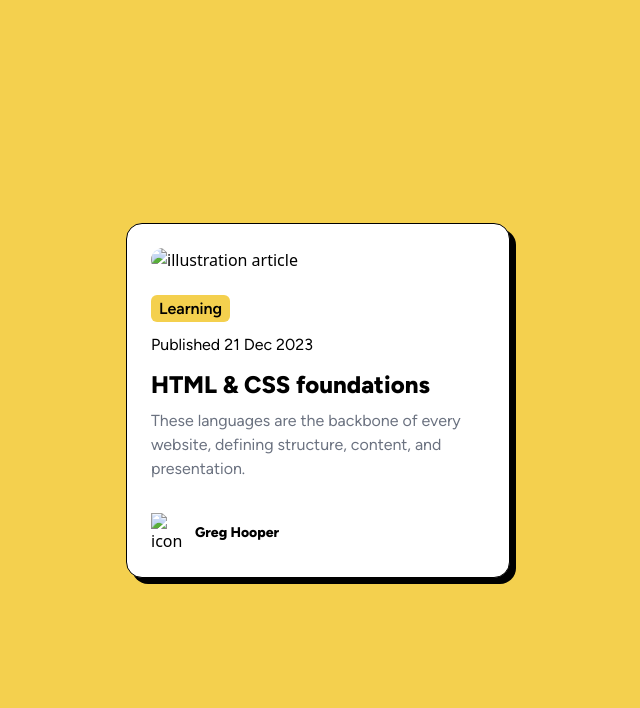
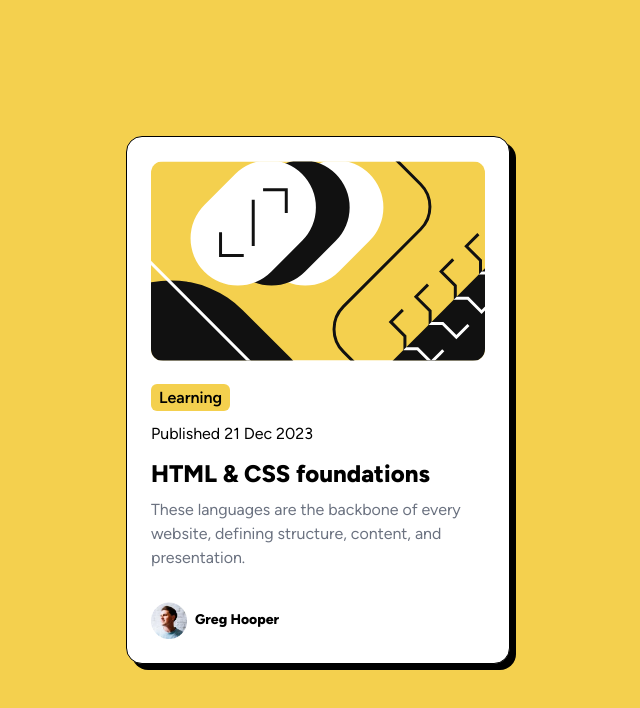
Before and after one commit to Thiagouh/Blog-Preview-Card, a website: page index.html in a window 1280 px wide. Shown: the whole page, without its empty margins (322-962 px from the left). Drawn offline with Linux system fonts and the light colour scheme; the site is published under a folder, as on GitHub Pages, so addresses that start at the root find nothing.

Commit message:
images path changed

```diff
--- a/index.html
+++ b/index.html
@@ -3,13 +3,13 @@
 <head>
   <meta charset="UTF-8">
   <meta name="viewport" content="width=device-width, initial-scale=1.0">
-  <link rel="icon" type="image/png" sizes="32x32" href="./assets/images/favicon-32x32.png">
+  <link rel="icon" type="./image/png" sizes="32x32" href="./assets/images/favicon-32x32.png">
   <link href="./src/output.css" rel="stylesheet">
   <title>Frontend Mentor | Blog preview card</title>
 </head>
 <body class="bg-custom h-screen flex items-center justify-center">
   <div class="max-sm:w-80 w-96 bg-white flex flex-col rounded-2xl border border-black p-6 shadow-custom">
-    <img class="rounded-xl" src="/Blog-Preview-Card/assets/images/illustration-article.svg" alt="illustration article">
+    <img class="rounded-xl" src="./assets/images/illustration-article.svg" alt="illustration article">
     <div class="h-full my-6">
       <span class="py-1 px-2 font-FigtreeSemiBold bg-custom rounded-md">Learning</span>
       <p class="my-3 font-Figtree">Published 21 Dec 2023</p>
@@ -17,7 +17,7 @@
       <p class="max-sm:text-sm my-2 text-gray-500 font-Figtree">These languages are the backbone of every website, defining structure, content, and presentation.</pc>
     </div>
     <div class="flex flex-row items-center">
-      <img class="w-9 mr-2" src="/Blog-Preview-Card/assets/images/image-avatar.webp" alt="icon">
+      <img class="w-9 mr-2" src="./assets/images/image-avatar.webp" alt="icon">
       <p class="text-sm font-FigtreeExtraBold">Greg Hooper</p>
     </div>
   </div>
```
